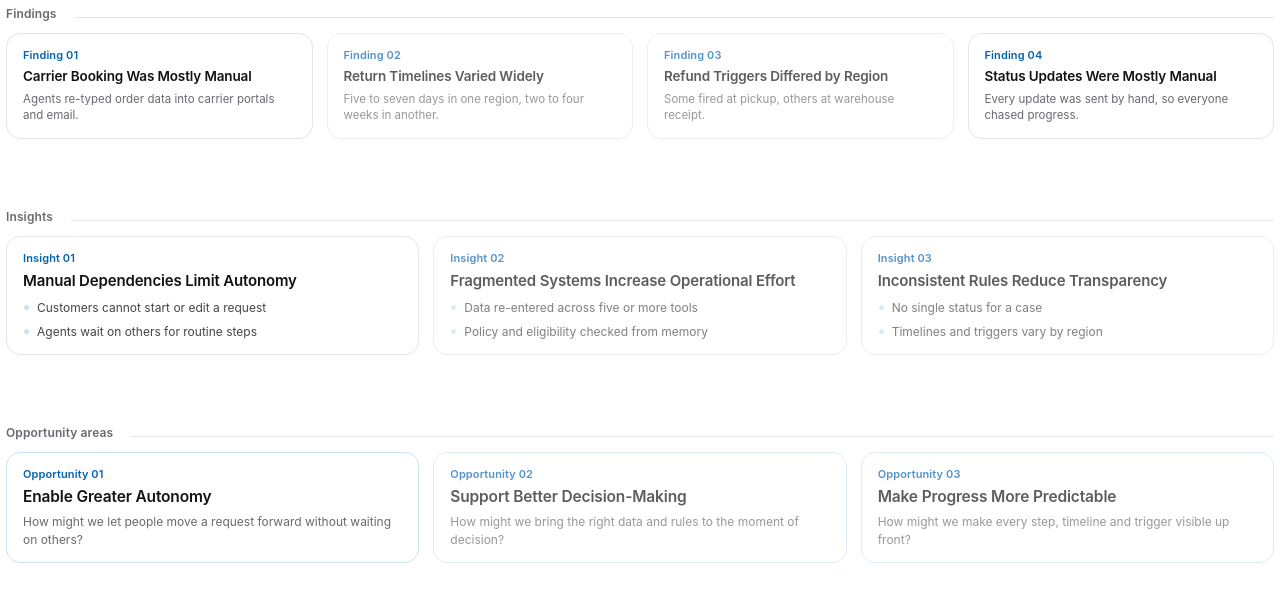
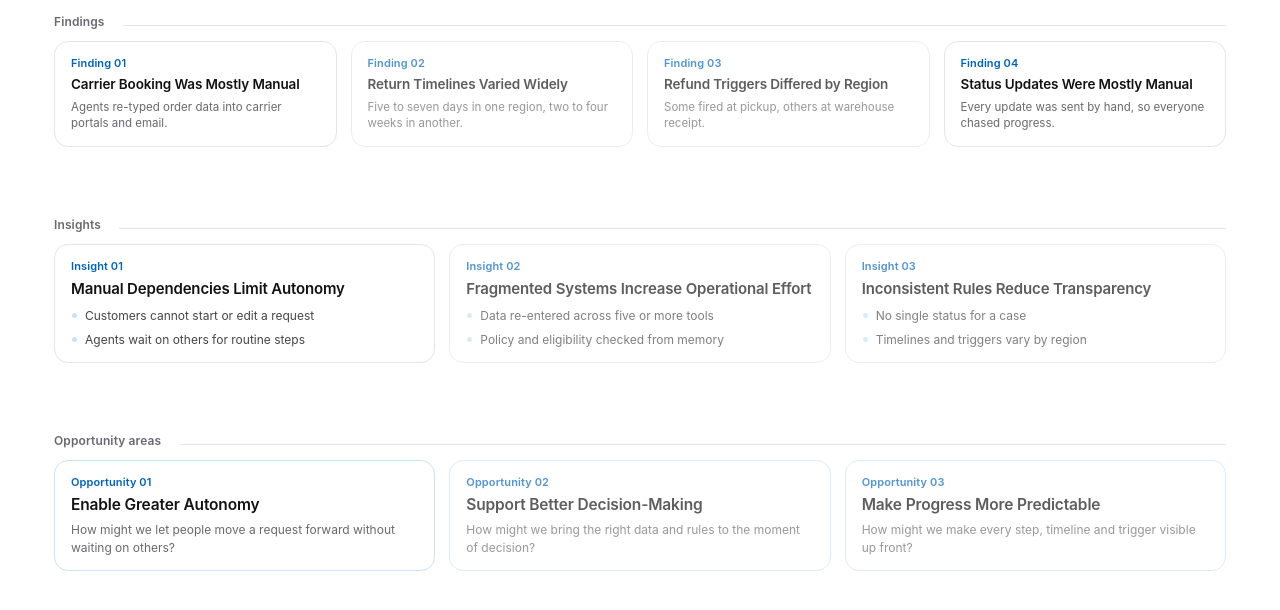
Before and after one commit to souvikb93/streamliner_synthesis, a plain HTML site: page index.html in a window 1280 px wide. Drawn offline with Linux system fonts and the light colour scheme; a web font is replaced by a local one.

Commit message:
Frame: 12px padding all around, max width 1200px
Co-Authored-By: Claude Sonnet 5 <noreply@anthropic.com>

```diff
--- a/index.html
+++ b/index.html
@@ -5,7 +5,7 @@
 html,body{width:100%}body{display:block!important}body>div{width:100%}
 *{margin:0;padding:0;box-sizing:border-box}
 html,body{background:transparent;font-family:'Uncut Sans',-apple-system,sans-serif;color:#121212;-webkit-font-smoothing:antialiased}
-.wrap{padding:4px}
+.wrap{width:100%;max-width:1200px;margin:0 auto;padding:12px}
 .stage{background:transparent;border:0;border-radius:0;padding:2px 2px 6px;position:relative;display:flex;flex-direction:column}
 svg.lk{position:absolute;inset:0;width:100%;height:100%;pointer-events:none;z-index:0;overflow:visible}
 svg.lk path{fill:none;stroke:#0672CB;stroke-width:1.75;stroke-linecap:round;opacity:0;stroke-dasharray:100 100;stroke-dashoffset:100}
```
